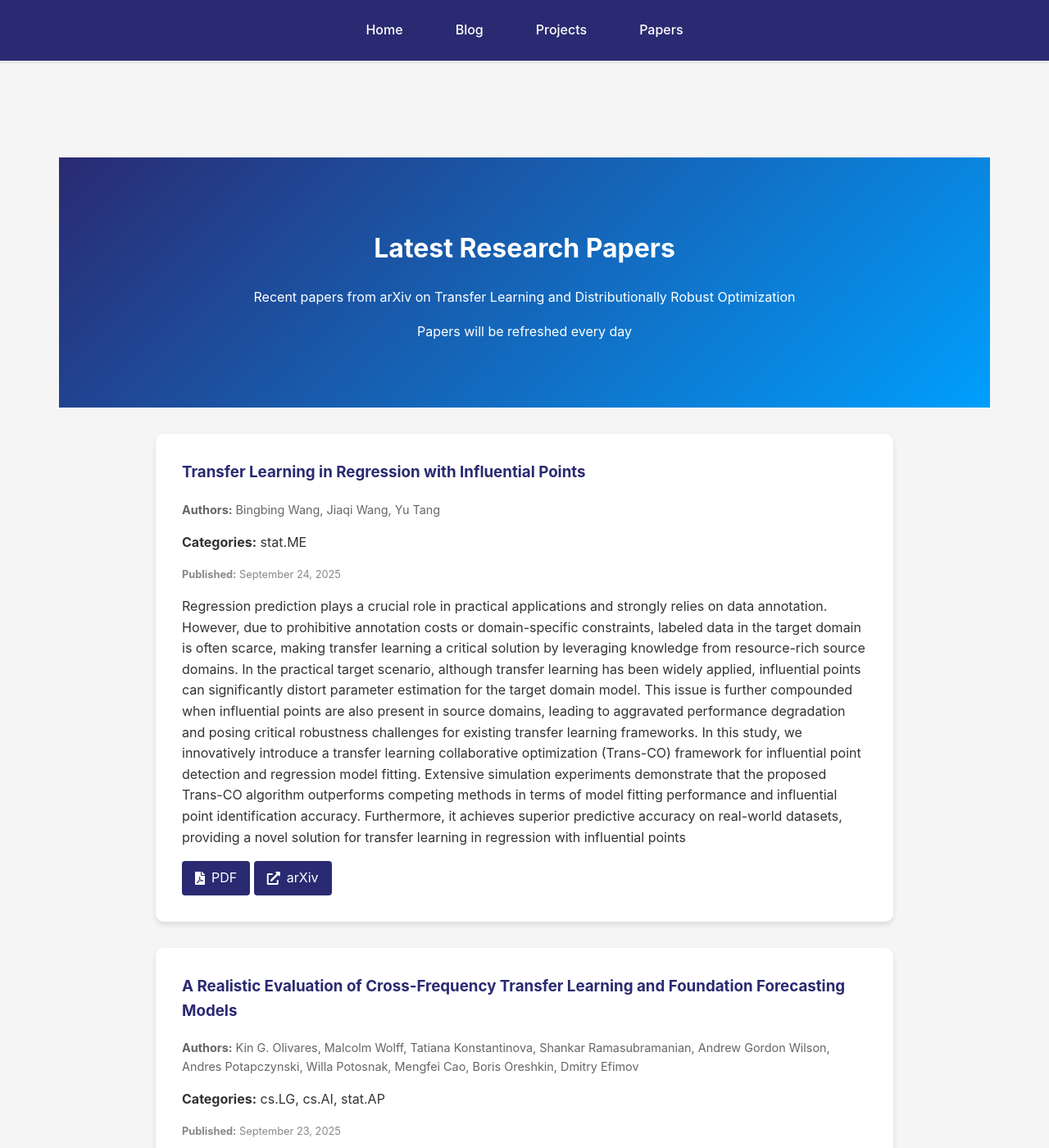
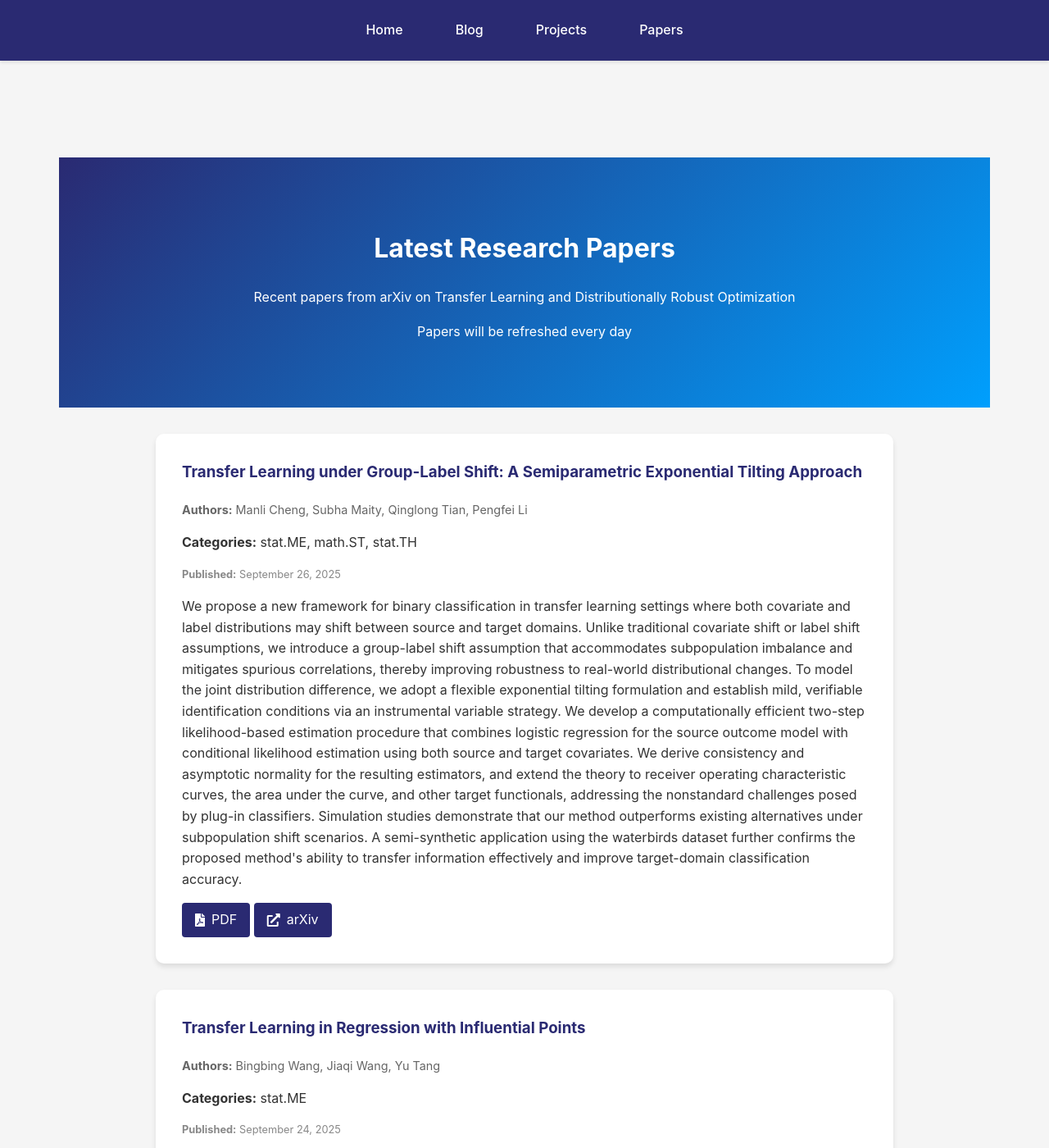
Before and after one commit to kyZhan2002/mypage, a Jekyll site: the page built from papers/index.html, in a window 1280 px wide and 1400 px high. Shown: the whole window at 82% size. Built offline with Jekyll 4.4.1, drawn with Linux system fonts in a browser that asks for light colours.

Commit message:
Update arXiv papers

```diff
--- a/_data/arxiv_cache.json
+++ b/_data/arxiv_cache.json
@@ -1,6 +1,24 @@
 {
-  "timestamp": 1759108843,
+  "timestamp": 1759195185,
   "papers": [
+    {
+      "title": "Transfer Learning under Group-Label Shift: A Semiparametric Exponential\n  Tilting Approach",
+      "authors": [
+        "Manli Cheng",
+        "Subha Maity",
+        "Qinglong Tian",
+        "Pengfei Li"
+      ],
+      "abstract": "We propose a new framework for binary classification in transfer learning\nsettings where both covariate and label distributions may shift between source\nand target domains. Unlike traditional covariate shift or label shift\nassumptions, we introduce a group-label shift assumption that accommodates\nsubpopulation imbalance and mitigates spurious correlations, thereby improving\nrobustness to real-world distributional changes. To model the joint\ndistribution difference, we adopt a flexible exponential tilting formulation\nand establish mild, verifiable identification conditions via an instrumental\nvariable strategy. We develop a computationally efficient two-step\nlikelihood-based estimation procedure that combines logistic regression for the\nsource outcome model with conditional likelihood estimation using both source\nand target covariates. We derive consistency and asymptotic normality for the\nresulting estimators, and extend the theory to receiver operating\ncharacteristic curves, the area under the curve, and other target functionals,\naddressing the nonstandard challenges posed by plug-in classifiers. Simulation\nstudies demonstrate that our method outperforms existing alternatives under\nsubpopulation shift scenarios. A semi-synthetic application using the\nwaterbirds dataset further confirms the proposed method's ability to transfer\ninformation effectively and improve target-domain classification accuracy.",
+      "published": "September 26, 2025",
+      "categories": [
+        "stat.ME",
+        "math.ST",
+        "stat.TH"
+      ],
+      "pdf_link": "http://arxiv.org/pdf/2509.22268v1",
+      "arxiv_url": "http://arxiv.org/abs/2509.22268v1"
+    },
     {
       "title": "Transfer Learning in Regression with Influential Points",
       "authors": [
```
